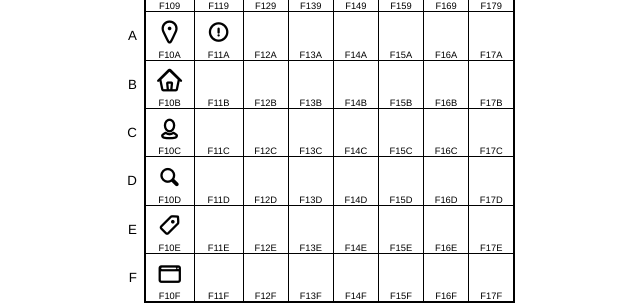
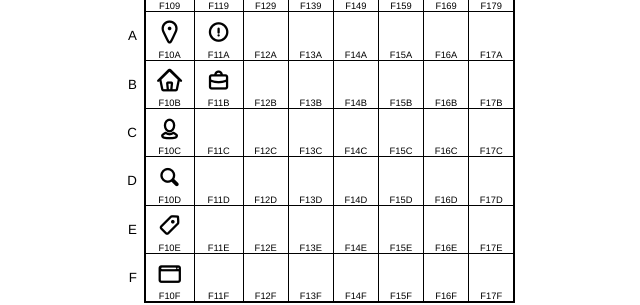
Before and after one commit to keichan37/icons, a plain HTML site: page index.html in a window 1280 px wide. Shown: the part 528-833 px from the top of the page, 322-962 px from the left. Drawn offline with Linux system fonts and the light colour scheme.

Commit message:
business

```diff
--- a/index.html
+++ b/index.html
@@ -205,7 +205,7 @@
       <tr>
         <th>B</th>
         <td class="first-cell"><div class="icon icon-home"></div>F10B</td>
-        <td><div class="icon"></div>F11B</td>
+        <td><div class="icon icon-business"></div>F11B</td>
         <td><div class="icon"></div>F12B</td>
         <td><div class="icon"></div>F13B</td>
         <td><div class="icon"></div>F14B</td>
--- a/rdgothic-icons.css
+++ b/rdgothic-icons.css
@@ -55,3 +55,4 @@
 .icon-download:before    { content: "\f118"; }
 .icon-money:before       { content: "\f119"; }
 .icon-caution:before     { content: "\f11A"; }
+.icon-business:before    { content: "\f11B"; }
```
Also changed, not shown: fonts/RdGothic-icons.ttf, fonts/RdGothic-icons.woff, lib/uF11B.svg (added), 1 other file.
